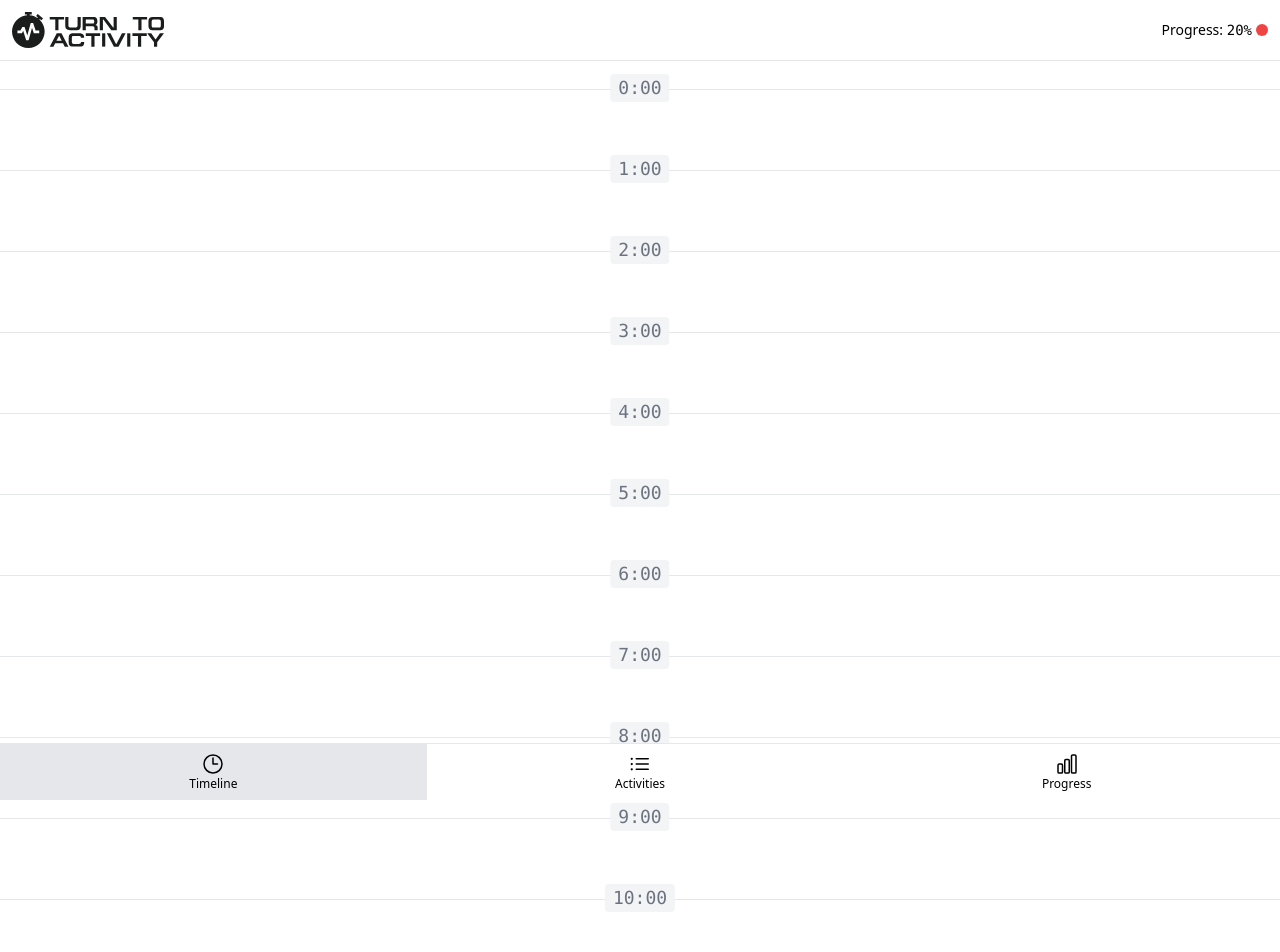
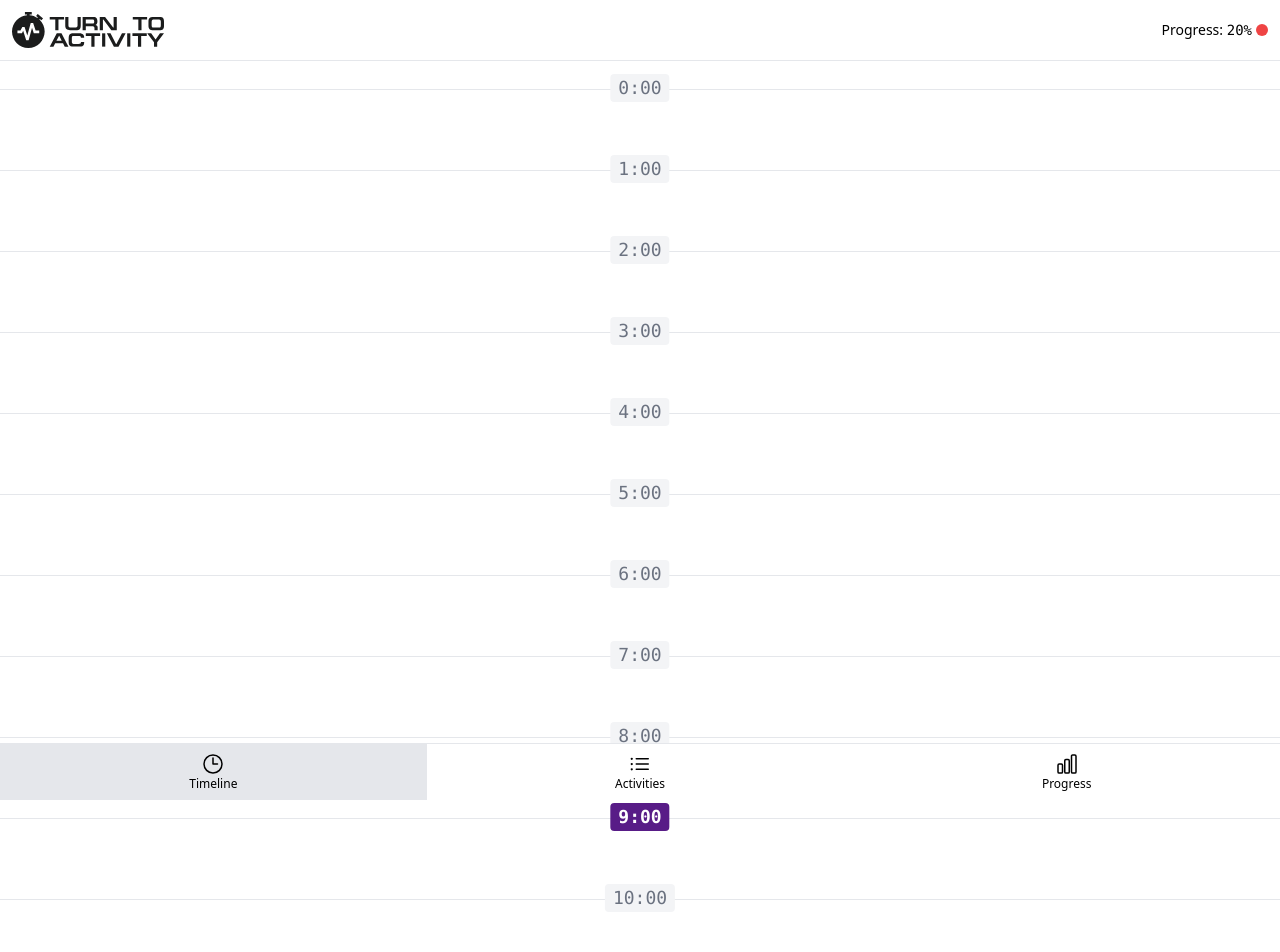
Before and after one commit to aleksdsgn/turntoactivity, a Vue app: page /#timeline in a window 1280 px wide. Shown: the top 952 px of the page. Built offline with nearby package versions, Linux system fonts and the light colour scheme.

Commit message:
feat: create timeline item component

```diff
--- /dev/null
+++ b/src/components/TimelineItem.vue
@@ -0,0 +1,21 @@
+<script setup>
+const props = defineProps(['timelineItem']);
+
+const hourLinkClasses = [
+  'absolute -top-4 left-1/2 -translate-x-1/2 rounded px-2 font-mono text-lg',
+  props.timelineItem.hour === new Date().getHours()
+    ? 'bg-purple-900 font-black text-white'
+    : 'bg-gray-100 text-gray-500'
+];
+</script>
+
+<template>
+  <li class="relative flex flex-col gap-2 border-t border-gray-200 py-10 px-4">
+    <a
+      href="#"
+      :class="hourLinkClasses"
+    >
+      {{ timelineItem.hour }}:00
+    </a>
+  </li>
+</template>
--- a/src/pages/TheTimeline.vue
+++ b/src/pages/TheTimeline.vue
@@ -1,5 +1,6 @@
 <script setup>
 import { generateTimeLineItems } from '../functions';
+import TimelineItem from '../components/TimelineItem.vue'
 
 // данные временной шкалы
 const timelineItems = generateTimeLineItems();
@@ -8,18 +9,11 @@
 <template>
   <div class="mt-7">
     <ul>
-      <li
-        v-for="{ hour } in timelineItems"
-        :key="hour"
-        class="relative flex flex-col gap-2 border-t border-gray-200 py-10 px-4"
-      >
-        <a
-          href="#"
-          class="absolute -top-4 left-1/2 -translate-x-1/2 rounded bg-gray-100 px-2 font-mono text-lg text-gray-500"
-        >
-          {{ hour }}:00
-        </a>
-      </li>
+      <TimelineItem
+        v-for="timelineItem in timelineItems"
+        :key="timelineItem.hour"
+        :timeline-item="timelineItem"
+      />
     </ul>
   </div>
 </template>
```
